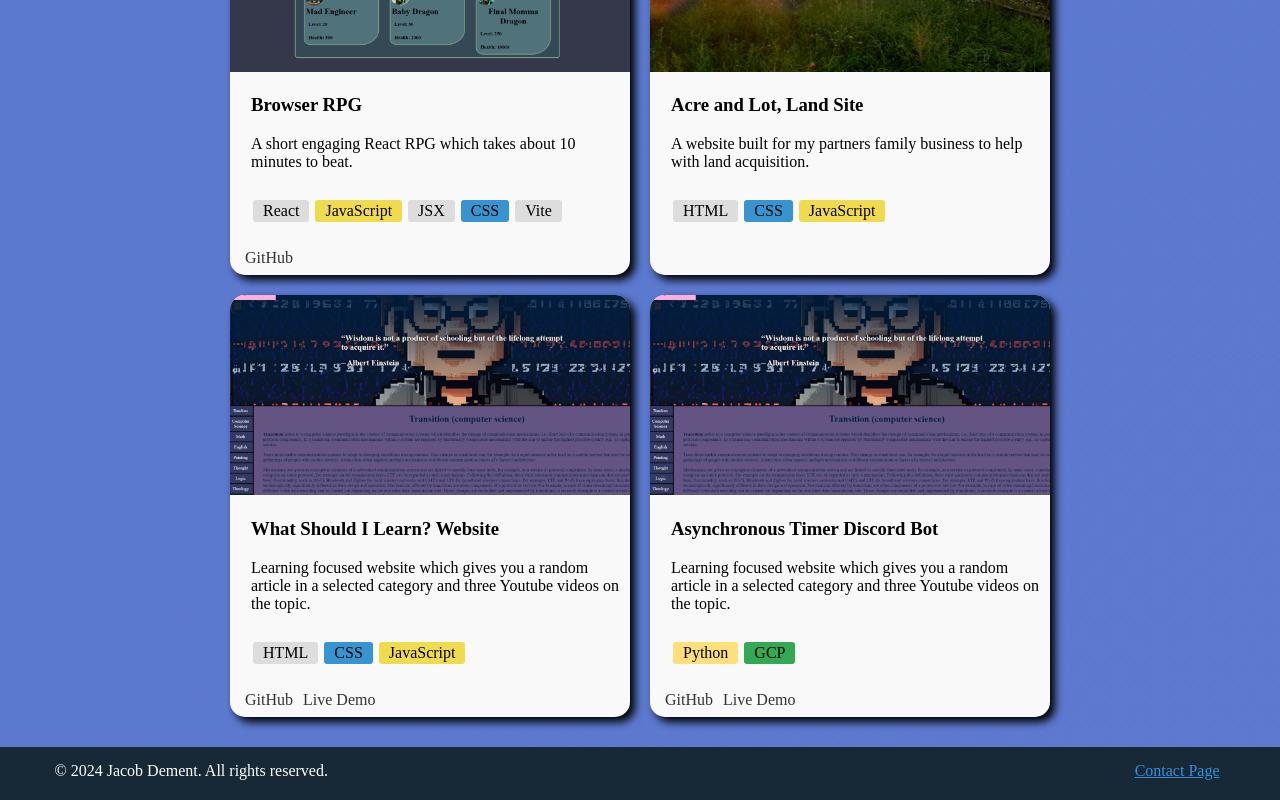
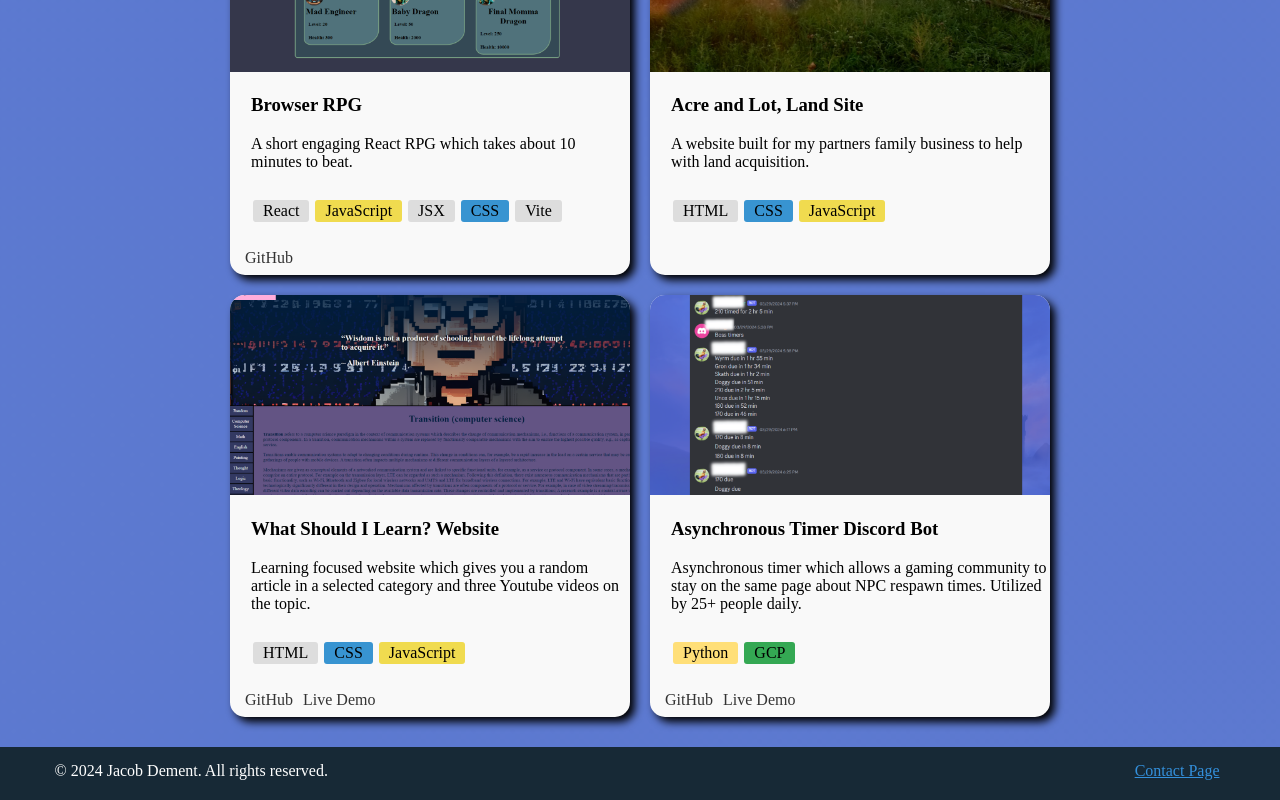
Before and after one commit to Oia20/Projects, a React (Vite) app in the folder projects/: page / in a window 1280 px wide. Shown: the part 802-1602 px from the top of the page. Built offline with nearby package versions, Linux system fonts and the light colour scheme; a web font is replaced by a local one.

Commit message:
Added one more project

```diff
--- a/projects/src/projects.jsx
+++ b/projects/src/projects.jsx
@@ -54,8 +54,8 @@ const projects = [
   }, {
     id: 6,
     name: "Asynchronous Timer Discord Bot",
-    desc: "Learning focused website which gives you a random article in a selected category and three Youtube videos on the topic.",
-    image: "learn.png",
+    desc: "Asynchronous timer which allows a gaming community to stay on the same page about NPC respawn times. Utilized by 25+ people daily.",
+    image: "timer.png",
     technologies: ["Python", "GCP"],
     description: "I built this website for myself, to solve a problem of wanting to learn about a random topic, but not knowing how to find a truly random way to learn about information in a specific genre. This website uses the WikiAPI along with the YoutubeAPI to generate a random article in a specific category and 3 youtube videos on the same topic. I've come a long way in terms of design skills since this project, but it still serves as a wonderful resource for the times whenever I just want to learn!",
     githubLink: "https://github.com/example/project3",
```
Also changed, not shown: projects/public/timer.png (added).
